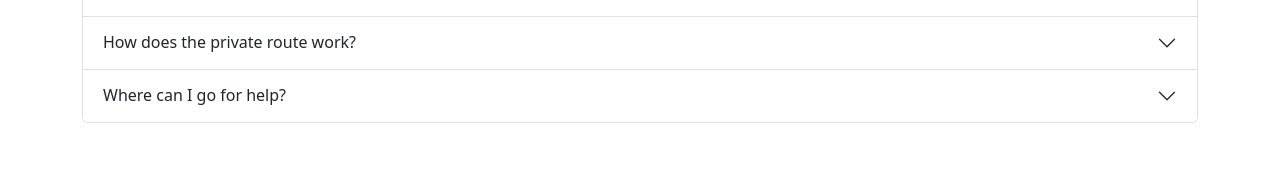
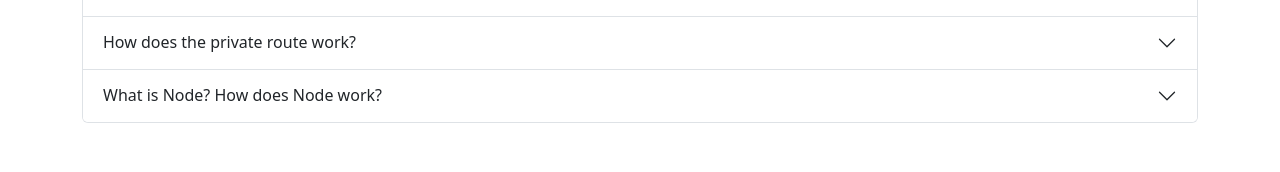
Before and after one commit to farhan407/learn-with-fun-client, a React (Create React App) app: page /blog in a window 1280 px wide. Shown: the part 392-564 px from the top of the page. Built offline with nearby package versions, Linux system fonts and the light colour scheme; no server answers.

Commit message:
final question added

```diff
--- a/src/Pages/Blog/Blog.js
+++ b/src/Pages/Blog/Blog.js
@@ -26,7 +26,7 @@ const Blog = () => {
                 </Accordion.Body>
             </Accordion.Item>
             <Accordion.Item eventKey="3">
-                <Accordion.Header>Where can I go for help?</Accordion.Header>
+                <Accordion.Header>What is Node? How does Node work?</Accordion.Header>
                 <Accordion.Body>
                 If you find you have a question about a paid course while you’re taking it, you can search for answers to your question in the Q&A or ask the instructor.
                 </Accordion.Body>
```
